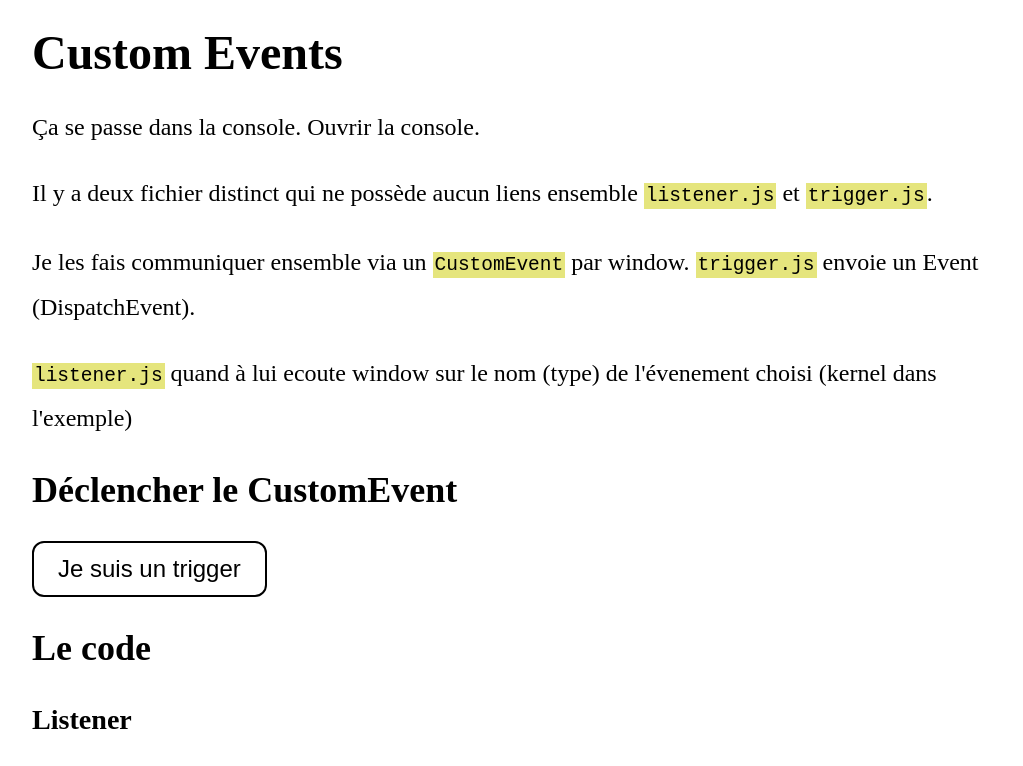
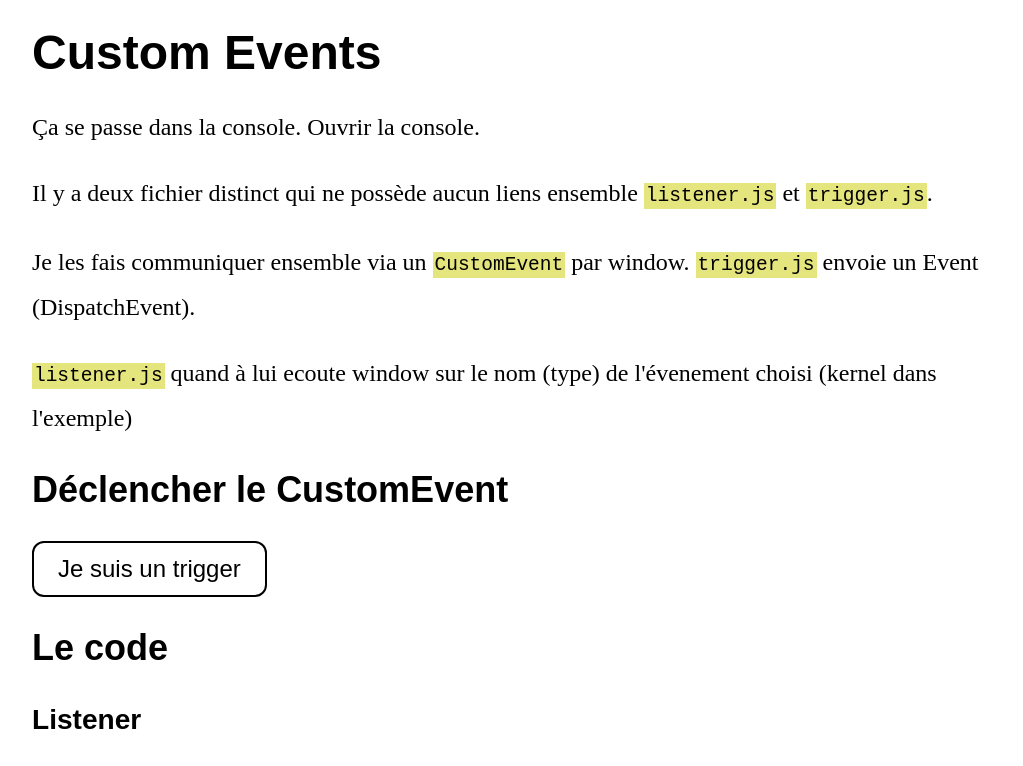
Before and after one commit to nicolaswendling/poc-custom-event, a website built with Vite: page index.html in a window 1280 px wide. Shown: the top 766 px of the page, without its empty margins (128-1151 px from the left). Built offline with nearby package versions, Linux system fonts and the light colour scheme.

Commit message:
Some CSS

```diff
--- a/assets/css/style.css
+++ b/assets/css/style.css
@@ -3,6 +3,14 @@ body {
   line-height: 1.75em;
   max-width: 40em;
   margin: auto;
+  padding-left: 2em;
+  padding-right: 2em;
+}
+h1,
+h2,
+h3,
+h4 {
+  font-family: sans-serif;
 }
 code {
   background-color: #cccc0082;
```
